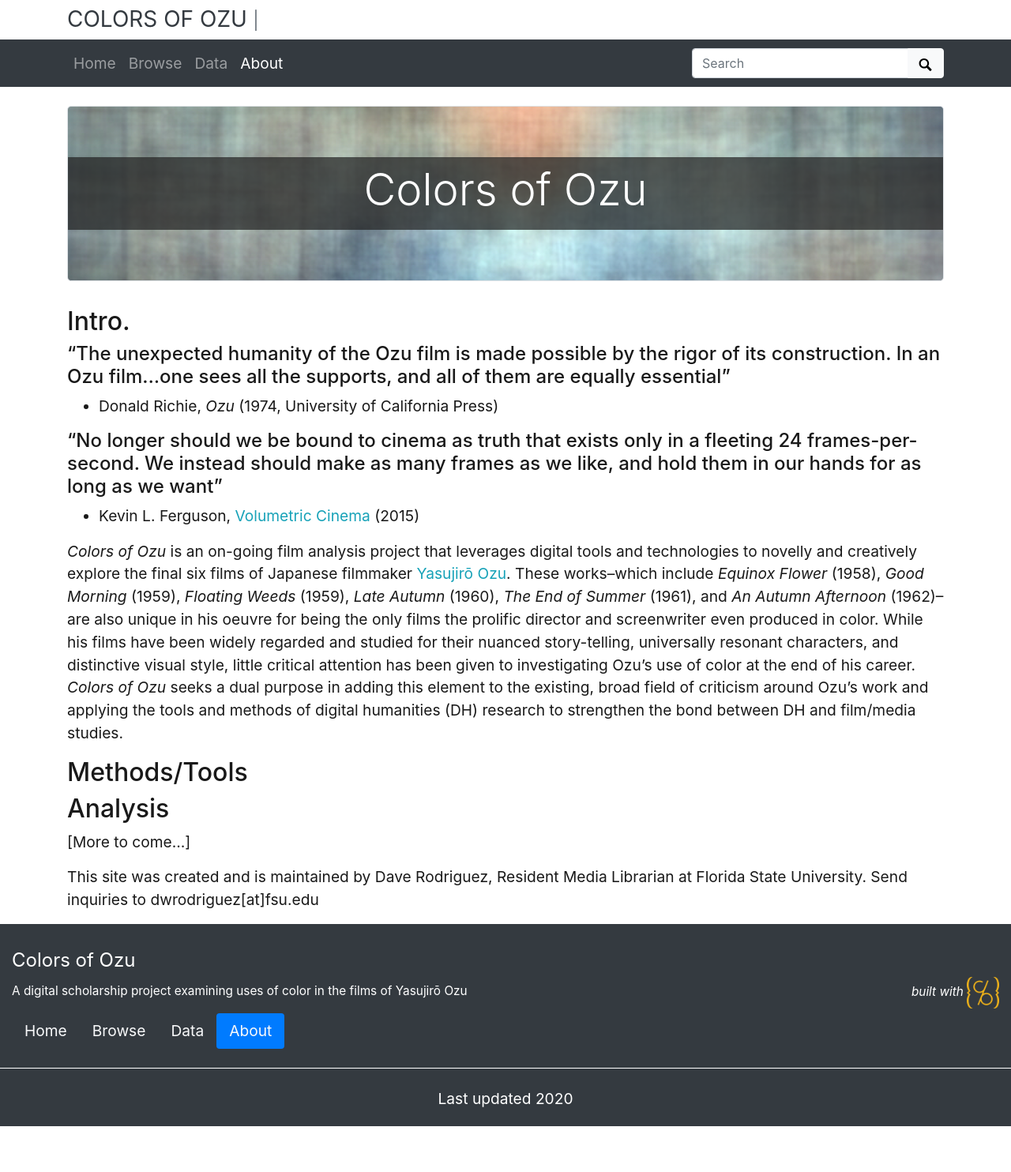
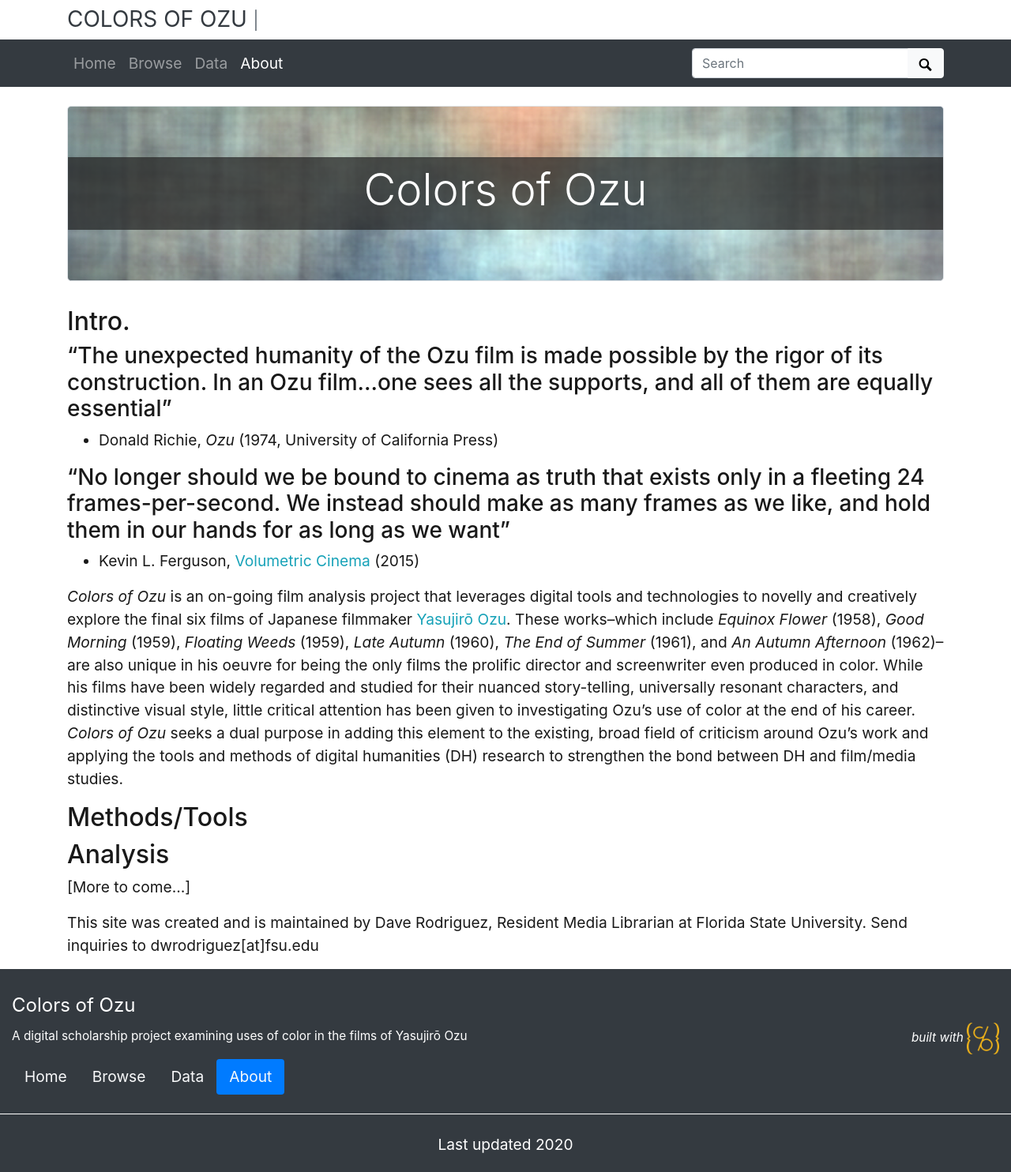
Before and after one commit to drodz11/colors-of-ozu, a Jekyll site: the page built from pages/about.md, in a window 1280 px wide. Shown: the whole page at 79% size. Built offline with Jekyll 4.4.1, drawn with Linux system fonts in a browser that asks for light colours; before the commit the page ends 1426 px from its top, so only the background shows below that.

```diff
--- a/pages/about.md
+++ b/pages/about.md
@@ -9,10 +9,10 @@ permalink: /about.html
 
 ## Intro.
 
-#### "The unexpected humanity of the Ozu film is made possible by the rigor of its construction. In an Ozu film...one sees all the supports, and all of them are equally essential"
+### "The unexpected humanity of the Ozu film is made possible by the rigor of its construction. In an Ozu film...one sees all the supports, and all of them are equally essential"
 - Donald Richie, _Ozu_ (1974, University of California Press)
 
-#### "No longer should we be bound to cinema as truth that exists only in a fleeting 24 frames-per-second. We instead should make as many frames as we like, and hold them in our hands for as long as we want"
+### "No longer should we be bound to cinema as truth that exists only in a fleeting 24 frames-per-second. We instead should make as many frames as we like, and hold them in our hands for as long as we want"
 - Kevin L. Ferguson, [Volumetric Cinema](http://mediacommons.org/intransition/2015/03/10/volumetric-cinema) (2015)
 
 _Colors of Ozu_ is an on-going film analysis project that leverages digital tools and technologies to novelly and creatively explore the final six films of Japanese filmmaker [Yasujirō Ozu](https://en.wikipedia.org/wiki/Yasujir%C5%8D_Ozu). These works--which include _Equinox Flower_ (1958), _Good Morning_ (1959), _Floating Weeds_ (1959), _Late Autumn_ (1960), _The End of Summer_ (1961), and _An Autumn Afternoon_ (1962)--are also unique in his oeuvre for being the only films the prolific director and screenwriter even produced in color. While his films have been widely regarded and studied for their nuanced story-telling, universally resonant characters, and distinctive visual style, little critical attention has been given to investigating Ozu's use of color at the end of his career. _Colors of Ozu_ seeks a dual purpose in adding this element to the existing, broad field of criticism around Ozu's work and applying the tools and methods of digital humanities (DH) research to strengthen the bond between DH and film/media studies.
```
